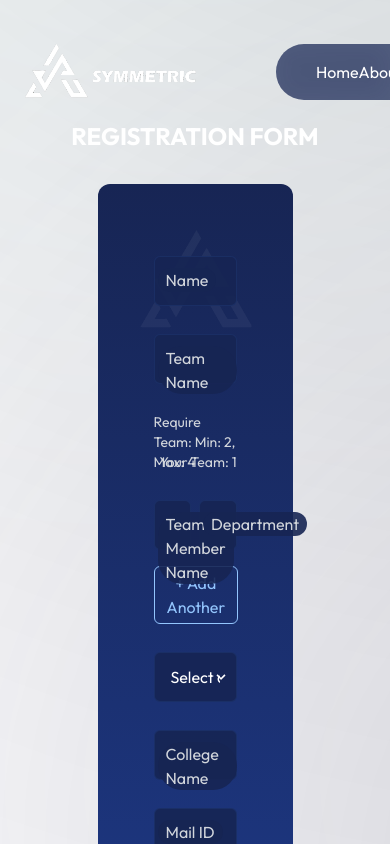
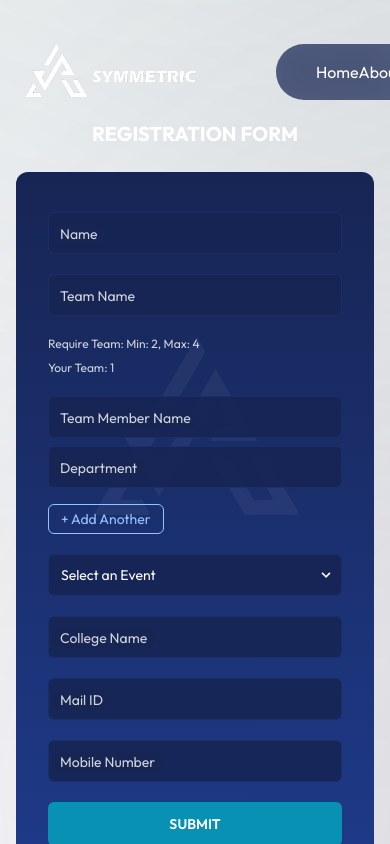
Before and after one commit to Club-Asymmetric/Asymmetric-Website-frontend, a Next.js app: page /events/registration-form in a window 390 px wide. Shown: the top 844 px of the page. Built offline with nearby package versions, Linux system fonts and the light colour scheme; a web font is replaced by a local one.

Commit message:
[Fix] Responsive Forms

```diff
--- a/src/app/contact-us/page.tsx
+++ b/src/app/contact-us/page.tsx
@@ -46,21 +46,23 @@ const adjustTextareaHeight = () => {
   };
 
   return (
-    <div>
-      <h1 className="text-2xl font-bold text-white text-center mb-8 w-3/4 my-10 mx-auto">
+    <div className="px-4 md:px-6 lg:px-8">
+      <h1 className="text-xl md:text-2xl font-bold text-white text-center mb-6 md:mb-8 w-full md:w-3/4 my-6 md:my-10 mx-auto">
         Got queries about our events or podcasts? Need help with event registrations? Your questions are safe with us—secured and encrypted, always!
       </h1>
-      <div className="py-8 w-1/2 inset-x-0 bg-gradient-to-b from-blue-950 to-blue-900 mx-auto p-4 rounded-xl relative">
+
+      <div className="w-full md:w-4/5 lg:w-1/2 bg-gradient-to-b from-blue-950 to-blue-900 mx-auto p-4 md:p-6 rounded-xl relative">
       {/* <div className="absolute w-[50%] h-[50%] bg-gradient-radial from-blue-950/0 to-white blur-[1000px]"></div> */}
         <Image
           src={'/ass.png'}
           alt="Registration"
-            className='mx-auto z-10 absolute -inset-10 w-fit h-fit object-cover opacity-5'
+          className='mx-auto z-10 absolute -inset-0 md:-inset-10 w-fit h-fit object-cover opacity-5'
           width={500}
           height={500}
         />
-        <div className="w-full max-w-2xl p-10 relative z-10 mx-auto">
-          <form onSubmit={handleSubmit} className="space-y-12">
+
+        <div className="w-full max-w-2xl p-4 md:p-8 lg:p-10 relative z-10 mx-auto">
+          <form onSubmit={handleSubmit} className="space-y-8 md:space-y-12">
             {/* Name Input */}
             <div className="relative">
               <input
@@ -68,14 +70,14 @@ const adjustTextareaHeight = () => {
                 name="name"
                 value={formData.name}
                 onChange={handleInputChange}
-                className="w-full px-4 py-3 rounded-md bg-blue-950/90 border border-blue-500/10 text-white peer placeholder:text-white/70"
+                className="w-full px-3 md:px-4 py-2.5 md:py-3 rounded-md bg-blue-950/90 border border-blue-500/10 text-white peer placeholder:text-white/70 text-sm md:text-base"
                 placeholder="What should we call you?"
                 id='name'
                 required
               />
               <label
                 htmlFor='name'
-                className={`absolute left-0 top-[-5px] bg-transparent px-1 text-white/50
+                className={`absolute left-0 top-[-5px] bg-transparent px-1 text-white/50 text-sm
                   ${formData.name ? 'scale-75 -translate-y-full transition-all duration-200' : 'hidden'}`}
               >
                 Name
@@ -89,14 +91,14 @@ const adjustTextareaHeight = () => {
                 name="mailId"
                 value={formData.mailId}
                 onChange={handleInputChange}
-                className="w-full px-4 py-3 rounded-md bg-blue-950/90 border border-blue-500/10 text-white peer placeholder:text-white/70"
+                className="w-full px-3 md:px-4 py-2.5 md:py-3 rounded-md bg-blue-950/90 border border-blue-500/10 text-white peer placeholder:text-white/70 text-sm md:text-base"
                 placeholder="name@gmail.com"
                 id='mailId'
                 required
               />
               <label
                 htmlFor='mailId'
-                className={`absolute left-0 top-[-5px] bg-transparent px-1 text-white/50
+                className={`absolute left-0 top-[-5px] bg-transparent px-1 text-white/50 text-sm
                     ${formData.mailId ? 'scale-75 -translate-y-full transition-all duration-200' : 'hidden'}`}
               >
                 Mail ID
@@ -112,27 +114,24 @@ const adjustTextareaHeight = () => {
                 onChange={handleInputChange}
                 pattern="[0-9]*"
                 inputMode="numeric"
-                className="w-full px-4 py-3 rounded-md bg-blue-950/90 border border-blue-500/10 text-white peer placeholder:text-white/70"
+                className="w-full px-3 md:px-4 py-2.5 md:py-3 rounded-md bg-blue-950/90 border border-blue-500/10 text-white peer placeholder:text-white/70 text-sm md:text-base"
                 placeholder="digits, please! No prank calls, we promise"
                 id='mobileNumber'
                 required
               />
               <label
                 htmlFor='mobileNumber'
-                className={`absolute -left-2 top-[-5px] bg-transparent px-1 text-white/50
+                className={`absolute -left-2 top-[-5px] bg-transparent px-1 text-white/50 text-sm
                     ${formData.mobileNumber ? 'scale-75 -translate-y-full transition-all duration-200' : 'hidden'}`}
               >
                 Mobile Number
               </label>
-              {/* Mobile Number Validation */}
               {formData.mobileNumber.length > 0 && formData.mobileNumber.length < 10 && (
-                <p className="text-red-300 text-sm mt-1">
+                <p className="text-red-300 text-xs md:text-sm mt-1">
                   Please enter a valid 10-digit mobile number
                 </p>
               )}
             </div>
-
-
 
             {/* Message Input */}
             <div className="relative">
@@ -141,7 +140,7 @@ const adjustTextareaHeight = () => {
                 name="message"
                 value={formData.message}
                 onChange={handleInputChange}
-                className="w-full px-4 py-3 rounded-md bg-blue-950/90 border border-blue-500/10 text-white peer placeholder:text-white/70 resize-none overflow-hidden min-h-[150px] max-h-[200px]"
+                className="w-full px-3 md:px-4 py-2.5 md:py-3 rounded-md bg-blue-950/90 border border-blue-500/10 text-white peer placeholder:text-white/70 resize-none overflow-hidden min-h-[120px] md:min-h-[150px] max-h-[200px] text-sm md:text-base"
                 placeholder="Your message here..."
                 id='message'
                 maxLength={500}
@@ -149,27 +148,26 @@ const adjustTextareaHeight = () => {
               />
               <label
                 htmlFor='message'
-                className={`absolute -left-1 top-[-5px] bg-transparent px-1 text-white/50
+                className={`absolute -left-1 top-[-5px] bg-transparent px-1 text-white/50 text-sm
                     ${formData.message ? 'scale-75 -translate-y-full transition-all duration-200' : 'hidden'}`}
               >
                 Message
               </label>
-              <div
-                className="text-right text-white/50 text-sm mt-1 relative group"
-              >
+              <div className="text-right text-white/50 text-xs md:text-sm mt-1 relative group">
                 <span className="cursor-help">
                   {formData.message.length}/500
                 </span>
-                <div className="absolute bottom-full -right-[35%] bg-blue-900 text-white text-xs p-2 rounded-md opacity-0 group-hover:opacity-100 transition-all duration-300 pointer-events-none mb-2 w-48 text-centers">
+                <div className="absolute bottom-full -right-[35%] bg-blue-900 text-white text-xs p-2 rounded-md opacity-0 group-hover:opacity-100 transition-all duration-300 pointer-events-none mb-2 w-48 text-center">
                   Are you really going to write over 500 words?
                 </div>
               </div>
             </div>
+
             {/* Submit Button */}
             <div className='flex justify-center'>
               <button
                 type="submit"
-                className="w-1/2 inset-x-0 bg-cyan-600 hover:bg-gray-300 duration-200 hover:text-black text-white py-4 font-semibold rounded-md transition-colors"
+                className="w-full md:w-1/2 bg-cyan-600 hover:bg-gray-300 duration-200 hover:text-black text-white py-3 md:py-4 text-sm md:text-base font-semibold rounded-md transition-colors"
               >
                 SUBMIT
               </button>
--- a/src/app/events/registration-form/page.tsx
+++ b/src/app/events/registration-form/page.tsx
@@ -4,7 +4,6 @@ import React, { useState } from 'react';
 import Image from 'next/image';
 import { IoMdClose } from 'react-icons/io';
 
-// Define events
 const EVENTS = [
   'Technical Symposium',
   'Coding Competition',
@@ -14,7 +13,6 @@ const EVENTS = [
   'AI Conference'
 ];
 
-// Team member constraints
 const MAX_TEAM_MEMBERS = 4;
 const MIN_TEAM_MEMBERS = 2;
 
@@ -87,13 +85,11 @@ const EventRegistrationForm = () => {
   const handleSubmit = (e: React.FormEvent) => {
     e.preventDefault();
 
-    // Validate minimum team members
     if (formData.teamMembers.length < MIN_TEAM_MEMBERS) {
       alert(`Minimum ${MIN_TEAM_MEMBERS} team members required`);
       return;
     }
 
-    // Validate that all team members have data
     const hasEmptyFields = formData.teamMembers.some(
       member => !member.name || !member.department
     );
@@ -107,71 +103,66 @@ const EventRegistrationForm = () => {
   };
 
   return (
-    <div>
-        <h1 className="text-2xl font-bold text-white text-center mb-8">
+    <div className="px-4 md:px-6 lg:px-8">
+      <h1 className="text-xl md:text-2xl font-bold text-white text-center mb-6 md:mb-8">
         REGISTRATION FORM
       </h1>
-    <div className="py-8 w-1/2 inset-x-0 bg-gradient-to-b from-blue-950 to-blue-900 mx-auto p-4 rounded-xl relative">
+      <div className="py-6 md:py-8 w-full md:w-4/5 lg:w-1/2 bg-gradient-to-b from-blue-950 to-blue-900 mx-auto p-4 rounded-xl relative">
       {/* <div className="absolute w-[50%] h-[50%] bg-gradient-radial from-blue-950/0 to-white blur-[1000px]"></div> */}
-        <Image src={'/ass.png'} alt="Registration" className='mx-auto z-10 absolute inset-0 w-fit h-fit object-cover opacity-5' width={500} height={500} />
-      <div className="w-full max-w-2xl p-10 relative z-10 mx-auto">
-      <form onSubmit={handleSubmit} className="space-y-7">
-          <div className="relative">
+        <Image
+          src={'/ass.png'}
+          alt="Registration"
+          className='mx-auto z-10 absolute -inset-x-5 inset-y-20 sm:inset-0 md:-inset-10 lg:inset-0 w-fit h-fit object-cover opacity-5'
+          width={500}
+          height={500}
+        />
+        <div className="w-full max-w-2xl p-4 md:p-8 lg:p-10 relative z-10 mx-auto">
+          <form onSubmit={handleSubmit} className="space-y-5 md:space-y-7">
+            {/* Basic Input Fields */}
+            {['name', 'teamName'].map((field) => (
+              <div key={field} className="relative">
                 <input
                   type="text"
-              name="name"
-              value={formData.name}
+                  name={field}
+                  value={formData[field as keyof FormData] as string}
                   onChange={handleInputChange}
-              className="w-full px-4 py-3 rounded-md bg-blue-950/90 border border-blue-500/10 text-white placeholder-transparent focus:outline-none focus:ring-1 focus:ring-white peer"
+                  className="w-full px-3 md:px-4 py-2.5 md:py-3 rounded-md bg-blue-950/90 border border-blue-500/10 text-white placeholder-transparent focus:outline-none focus:ring-1 focus:ring-white peer text-sm md:text-base"
                   placeholder=" "
-              id='name'
+                  id={field}
                   required
                 />
-            <label className="absolute text-gray-300 duration-200 transform -translate-y-4 scale-75 top-1 z-10 origin-[0] bg-blue-950/90 px-2 my-2 left-1
-              peer-placeholder-shown:scale-100 peer-placeholder-shown:translate-y-0 peer-focus:scale-75 peer-focus:bg-white peer-focus:text-black peer-focus:-translate-y-6 rounded-3xl cursor-text "
-              htmlFor='name'
+                <label
+                  className="absolute text-gray-300 duration-200 transform -translate-y-4 scale-75 top-1 z-10 origin-[0] bg-blue-950/90 px-2 my-2 left-1
+                    peer-placeholder-shown:scale-100 peer-placeholder-shown:translate-y-0 peer-focus:scale-75 peer-focus:bg-white peer-focus:text-black peer-focus:-translate-y-6 rounded-3xl cursor-text text-sm md:text-base"
+                  htmlFor={field}
                 >
-              Name
+                  {field === 'name' ? 'Name' : 'Team Name'}
                 </label>
               </div>
-          <div className="relative">
-            <input
-              type="text"
-              name="teamName"
-              value={formData.teamName}
-              onChange={handleInputChange}
-              className="w-full px-4 py-3 rounded-md bg-blue-950/90 border border-blue-500/10 text-white placeholder-transparent focus:outline-none focus:ring-1 focus:ring-white peer"
-              placeholder=" "
-              id='teamName'
-              required
-            />
-            <label className="absolute text-gray-300 duration-200 transform -translate-y-4 scale-75 top-1 z-10 origin-[0] bg-blue-950/90 px-2 my-2 left-1
-              peer-placeholder-shown:scale-100 peer-placeholder-shown:translate-y-0 peer-focus:scale-75 peer-focus:bg-white peer-focus:text-black peer-focus:-translate-y-6 rounded-3xl cursor-text"
-              htmlFor='teamName'
-              >
-              Team Name
-            </label>
+            ))}
+
+            {/* Team size indicator */}
+            <div className="text-xs md:text-sm text-gray-300 flex flex-col md:flex-row md:justify-between gap-2 md:gap-0">
+              <span>Require Team: Min: {MIN_TEAM_MEMBERS}, Max: {MAX_TEAM_MEMBERS}</span>
+              <span>Your Team: {formData.teamMembers.length}</span>
             </div>
-          {/* Team size indicator */}
-          <div className="text-sm text-gray-300">
-            <span>Require Team: Min: {MIN_TEAM_MEMBERS}, Max: {MAX_TEAM_MEMBERS}</span>
-            <span className='absolute right-10'>Your Team: {formData.teamMembers.length}</span>
-          </div>
+
+            {/* Team Members Section */}
             <div className="space-y-4">
               {formData.teamMembers.map((member, index) => (
-              <div key={index} className="flex gap-2 items-center">
+                <div key={index} className="flex flex-col md:flex-row gap-2 md:items-center">
                   <div className="relative flex-1">
                     <input
                       type="text"
                       placeholder=" "
                       value={member.name}
                       onChange={(e) => handleTeamMemberChange(index, 'name', e.target.value)}
-                    className="w-full px-4 py-3 rounded-md bg-blue-950/90 border border-blue-500/10 text-white placeholder-transparent focus:outline-none focus:ring-1 focus:ring-white peer"
+                      className="w-full px-3 md:px-4 py-2.5 md:py-3 rounded-md bg-blue-950/90 border border-blue-500/10 text-white placeholder-transparent focus:outline-none focus:ring-1 focus:ring-white peer text-sm md:text-base"
                       id={`name-${index}`}
                       required
                     />
                     <label
-                    className="absolute text-gray-300 duration-200 transform -translate-y-4 scale-75 top-1 z-10 origin-[0] bg-blue-950/90 px-2 my-2 left-1 peer-placeholder-shown:scale-100 peer-placeholder-shown:translate-y-0 peer-focus:scale-75 peer-focus:bg-white peer-focus:text-black peer-focus:-translate-y-6 rounded-3xl cursor-text"
+                      className="absolute text-gray-300 duration-200 transform -translate-y-4 scale-75 top-1 z-10 origin-[0] bg-blue-950/90 px-2 my-2 left-1 peer-placeholder-shown:scale-100 peer-placeholder-shown:translate-y-0 peer-focus:scale-75 peer-focus:bg-white peer-focus:text-black peer-focus:-translate-y-6 rounded-3xl cursor-text text-sm md:text-base"
                       htmlFor={`name-${index}`}
                     >
                       Team Member Name
@@ -184,12 +175,12 @@ const EventRegistrationForm = () => {
                       placeholder=" "
                       value={member.department}
                       onChange={(e) => handleTeamMemberChange(index, 'department', e.target.value)}
-                    className="w-full px-4 py-3 rounded-md bg-blue-950/90 border border-blue-500/10 text-white placeholder-transparent focus:outline-none focus:ring-1 focus:ring-white peer"
+                      className="w-full px-3 md:px-4 py-2.5 md:py-3 rounded-md bg-blue-950/90 border border-blue-500/10 text-white placeholder-transparent focus:outline-none focus:ring-1 focus:ring-white peer text-sm md:text-base"
                       id={`department-${index}`}
                       required
                     />
                     <label
-                    className="absolute text-gray-300 duration-200 transform -translate-y-4 scale-75 top-1 z-10 origin-[0] bg-blue-950/90 px-2 my-2 left-1 peer-placeholder-shown:scale-100 peer-placeholder-shown:translate-y-0 peer-focus:scale-75 peer-focus:bg-white peer-focus:text-black peer-focus:-translate-y-6 rounded-3xl cursor-text"
+                      className="absolute text-gray-300 duration-200 transform -translate-y-4 scale-75 top-1 z-10 origin-[0] bg-blue-950/90 px-2 my-2 left-1 peer-placeholder-shown:scale-100 peer-placeholder-shown:translate-y-0 peer-focus:scale-75 peer-focus:bg-white peer-focus:text-black peer-focus:-translate-y-6 rounded-3xl cursor-text text-sm md:text-base"
                       htmlFor={`department-${index}`}
                     >
                       Department
@@ -200,7 +191,7 @@ const EventRegistrationForm = () => {
                     <button
                       type="button"
                       onClick={() => removeTeamMember(index)}
-                    className="p-2 text-red-600 hover:bg-red-500/20 rounded-full transition-all border border-white/10"
+                      className="p-2 text-red-600 hover:bg-red-500/20 rounded-full transition-all border border-white/10 self-center"
                       title="Remove"
                     >
                       <IoMdClose size={20} />
@@ -213,21 +204,21 @@ const EventRegistrationForm = () => {
                 <button
                   type="button"
                   onClick={addTeamMember}
-                className="text-blue-300 border border-blue-300 px-3 py-1 rounded-md hover:bg-white/50 hover:text-black transition-all duration-200 hover:border-black"
+                  className="text-blue-300 border border-blue-300 px-3 py-1 rounded-md hover:bg-white/50 hover:text-black transition-all duration-200 hover:border-black text-sm md:text-base"
                 >
                   + Add Another
                 </button>
               )}
             </div>
-          <div className="relative">
+
+            {/* Event Selection */}
             <div className="relative">
               <select
                 name="event"
                 value={formData.event}
                 onChange={handleInputChange}
-                className="w-full px-4 py-3 rounded-md bg-blue-950/90 border border-blue-500/10 text-white
-                  focus:outline-none focus:ring-1 focus:ring-white
-                  appearance-none" // Removes default browser styling
+                className="w-full px-3 md:px-4 py-2.5 md:py-3 rounded-md bg-blue-950/90 border border-blue-500/10 text-white
+                  focus:outline-none focus:ring-1 focus:ring-white appearance-none text-sm md:text-base"
                 required
               >
                 <option value="" disabled className="text-gray-500">Select an Event</option>
@@ -241,87 +232,50 @@ const EventRegistrationForm = () => {
                   </option>
                 ))}
               </select>
-              {/* Custom dropdown arrow */}
               <div className="pointer-events-none absolute inset-y-0 right-0 flex items-center px-2 text-white">
-                <svg
-                  className="fill-current h-4 w-4"
-                  xmlns="http://www.w3.org/2000/svg"
-                  viewBox="0 0 20 20"
-                >
-                  <path
-                    d="M9.293 12.95l.707.707L15.657 8l-1.414-1.414L10 10.828 5.757 6.586 4.343 8z"
-                  />
+                <svg className="fill-current h-4 w-4" xmlns="http://www.w3.org/2000/svg" viewBox="0 0 20 20">
+                  <path d="M9.293 12.95l.707.707L15.657 8l-1.414-1.414L10 10.828 5.757 6.586 4.343 8z" />
                 </svg>
               </div>
             </div>
-          </div>
-          <div className="relative">
+
+            {/* Contact Information Fields */}
+            {['collegeName', 'mailId', 'mobileNumber'].map((field) => (
+              <div key={field} className="relative">
                 <input
-              type="text"
-              name="collegeName"
-              value={formData.collegeName}
+                  type={field === 'mailId' ? 'email' : field === 'mobileNumber' ? 'tel' : 'text'}
+                  name={field}
+                  value={formData[field as keyof FormData] as string}
                   onChange={handleInputChange}
-              className="w-full px-4 py-3 rounded-md bg-blue-950/90 border border-blue-500/10 text-white placeholder-transparent focus:outline-none focus:ring-1 focus:ring-white peer"
+                  pattern={field === 'mobileNumber' ? '[0-9]*' : undefined}
+                  inputMode={field === 'mobileNumber' ? 'numeric' : undefined}
+                  className="w-full px-3 md:px-4 py-2.5 md:py-3 rounded-md bg-blue-950/90 border border-blue-500/10 text-white placeholder-transparent focus:outline-none focus:ring-1 focus:ring-white peer text-sm md:text-base"
                   placeholder=" "
-              id='collegeName'
-              required
-            />
-            <label className="absolute text-gray-300 duration-200 transform -translate-y-4 scale-75 top-1 z-10 origin-[0] bg-blue-950/90 px-2 my-2 left-1
-              peer-placeholder-shown:scale-100 peer-placeholder-shown:translate-y-0 peer-focus:scale-75 peer-focus:bg-white peer-focus:text-black peer-focus:-translate-y-6 rounded-3xl cursor-text"
-              htmlFor='collegeName'
-              >
-              College Name
-            </label>
-          </div>
-          <div className="relative">
-            <input
-              type="email"
-              name="mailId"
-              value={formData.mailId}
-              onChange={handleInputChange}
-              className="w-full px-4 py-3 rounded-md bg-blue-950/90 border border-blue-500/10 text-white placeholder-transparent focus:outline-none focus:ring-1 focus:ring-white peer"
-              placeholder=" "
-              id='mailId'
-              required
-            />
-            <label className="absolute text-gray-300 duration-200 transform -translate-y-4 scale-75 top-1 z-10 origin-[0] bg-blue-950/90 px-2 my-2 left-1
-              peer-placeholder-shown:scale-100 peer-placeholder-shown:translate-y-0 peer-focus:scale-75 peer-focus:bg-white peer-focus:text-black peer-focus:-translate-y-6 rounded-3xl cursor-text"
-              htmlFor='mailId'
-              >
-              Mail ID
-            </label>
-          </div>
-          <div className="relative">
-            <input
-              type="tel"
-              name="mobileNumber"
-              value={formData.mobileNumber}
-              onChange={handleInputChange}
-              pattern="[0-9]*"
-              inputMode="numeric"
-              className="w-full px-4 py-3 rounded-md bg-blue-950/90 border border-blue-500/10 text-white placeholder-transparent focus:outline-none focus:ring-1 focus:ring-white peer"
-              placeholder=" "
-              id='mobileNumber'
+                  id={field}
                   required
                 />
                 <label
                   className="absolute text-gray-300 duration-200 transform -translate-y-4 scale-75 top-1 z-10 origin-[0] bg-blue-950/90 px-2 my-2 left-1
-              peer-placeholder-shown:scale-100 peer-placeholder-shown:translate-y-0 peer-focus:scale-75 peer-focus:bg-white peer-focus:text-black peer-focus:-translate-y-6 rounded-3xl cursor-text"
-              htmlFor='mobileNumber'
+                    peer-placeholder-shown:scale-100 peer-placeholder-shown:translate-y-0 peer-focus:scale-75 peer-focus:bg-white peer-focus:text-black peer-focus:-translate-y-6 rounded-3xl cursor-text text-sm md:text-base"
+                  htmlFor={field}
                 >
-              Mobile Number
+                  {field === 'collegeName' ? 'College Name' : field === 'mailId' ? 'Mail ID' : 'Mobile Number'}
                 </label>
               </div>
-          {/* Validation message */}
+            ))}
+
+            {/* Mobile Validation Message */}
             {formData.mobileNumber.length > 0 && formData.mobileNumber.length < 10 && (
-            <p className="text-red-300 text-sm mt-1">
+              <p className="text-red-300 text-xs md:text-sm mt-1">
                 Please enter a valid 10-digit mobile number
               </p>
             )}
+
+            {/* Submit Button */}
             <div className='flex justify-center'>
               <button
                 type="submit"
-            className="w-1/2 inset-x-0 bg-cyan-600 hover:bg-gray-300 duration-200 hover:text-black text-white py-4 font-semibold rounded-md transition-colors"
+                className="w-full md:w-1/2 bg-cyan-600 hover:bg-gray-300 duration-200 hover:text-black text-white py-3 md:py-4 font-semibold rounded-md transition-colors text-sm md:text-base"
               >
                 SUBMIT
               </button>
```
Lines whose indentation alone changed are shown as unchanged.
